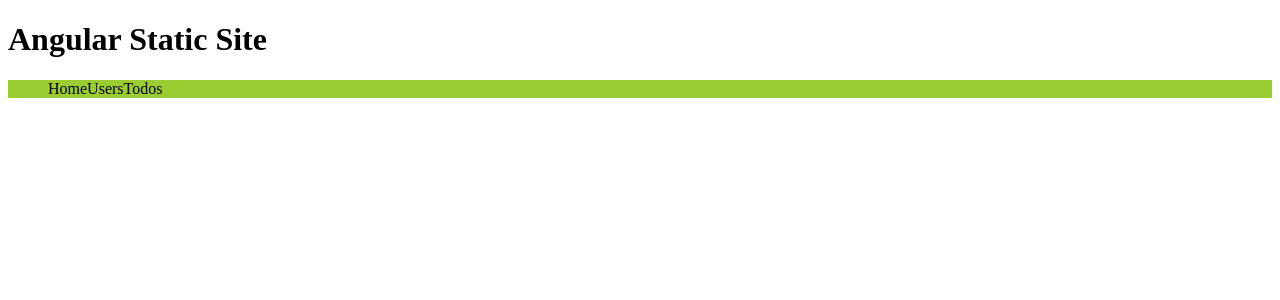
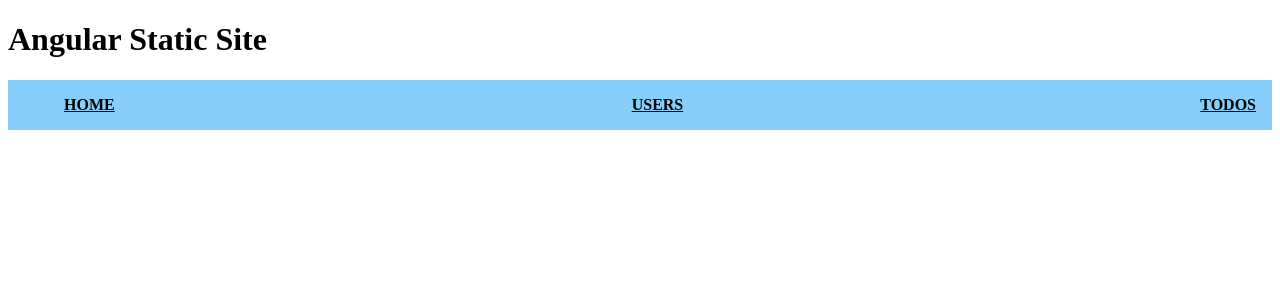
Before and after one commit to xanewton/AngularStaticSite, an Angular app: page / in a window 1280 px wide. Shown: the top 300 px of the page. Built offline with nearby package versions, Linux system fonts and the light colour scheme.

Commit message:
Add more css styling

```diff
--- a/src/app/app.component.scss
+++ b/src/app/app.component.scss
@@ -1,7 +1,12 @@
 ul.navigation {
     display: flex;
-    background: yellowgreen;
+    background: lightskyblue;
+    justify-content: space-between;
     li {
         list-style-type: none;
+        text-transform: uppercase;
+        font-weight: bold;
+        padding: 1rem;
+        text-decoration: underline;
     }
 }
```
